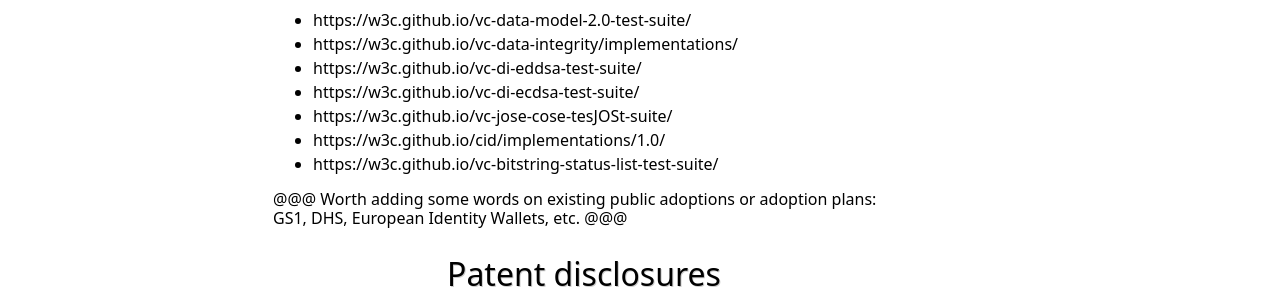
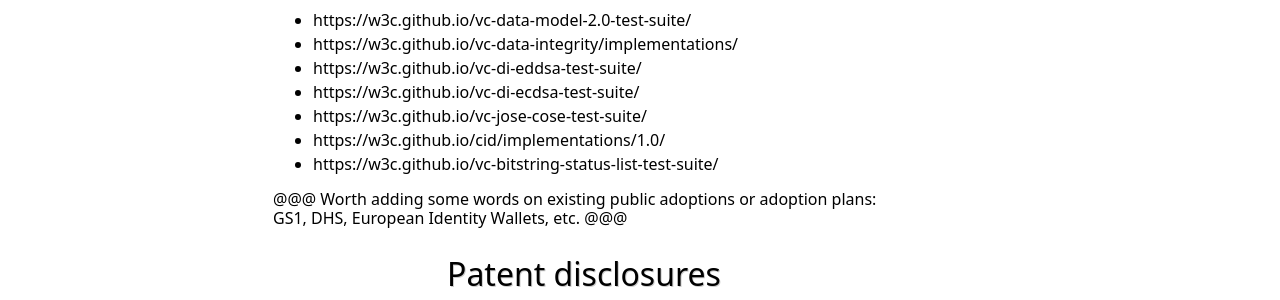
Before and after one commit to w3c/verifiable-credentials, a Jekyll site: the page built from admin/PR-March-2025/Approval_request.md, in a window 1280 px wide and 900 px high, scrolled down 3634 px. Shown: the part 280-580 px from the top of the window. Built offline with Jekyll 4.4.1, drawn with Linux system fonts in a browser that asks for light colours; some web fonts are replaced; our own code applies the rules of GitHub Pages for plain Markdown files; some of the changed lines change nothing that is shown.

Commit message:
Update Approval_request.md

```diff
--- a/admin/PR-March-2025/Approval_request.md
+++ b/admin/PR-March-2025/Approval_request.md
@@ -146,7 +146,7 @@
 - https://w3c.github.io/vc-data-integrity/implementations/
 - https://w3c.github.io/vc-di-eddsa-test-suite/
 - https://w3c.github.io/vc-di-ecdsa-test-suite/
-- https://w3c.github.io/vc-jose-cose-tesJOSt-suite/
+- https://w3c.github.io/vc-jose-cose-test-suite/
 - https://w3c.github.io/cid/implementations/1.0/
 - https://w3c.github.io/vc-bitstring-status-list-test-suite/
 
```
